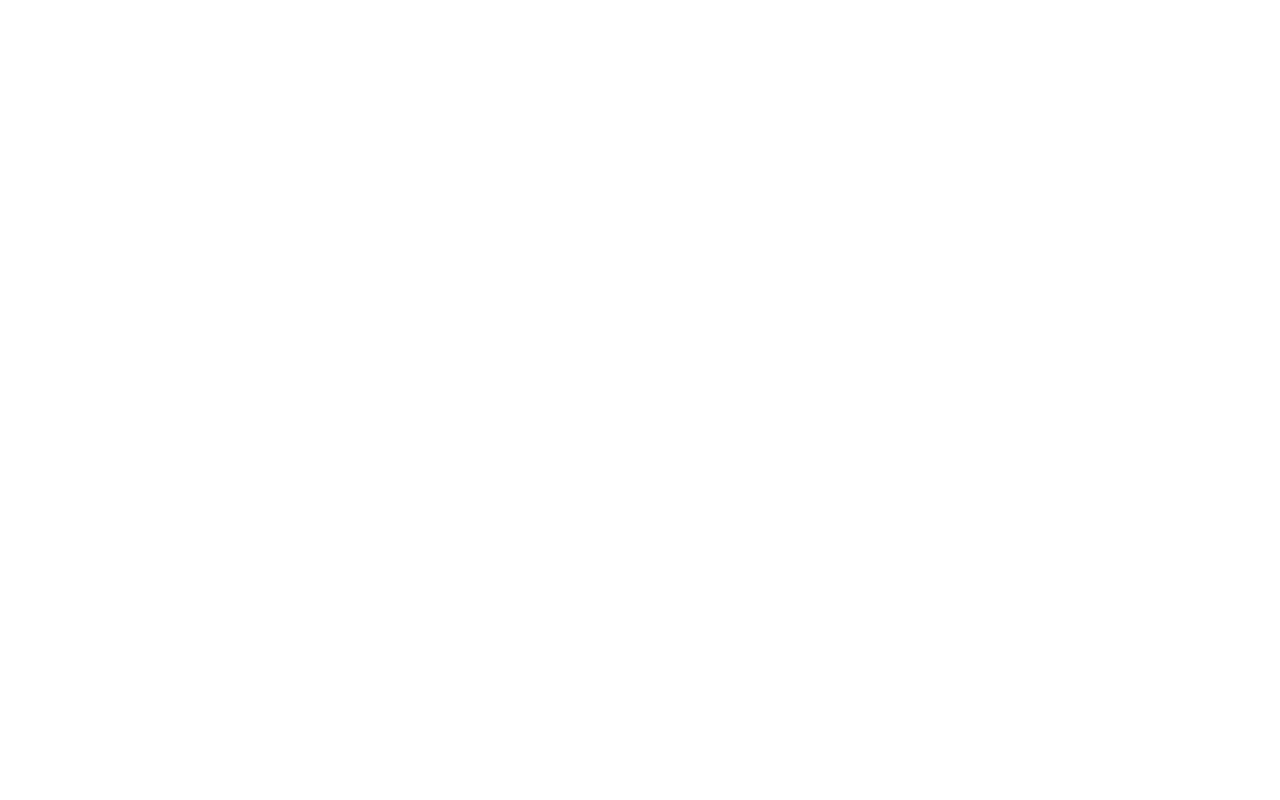
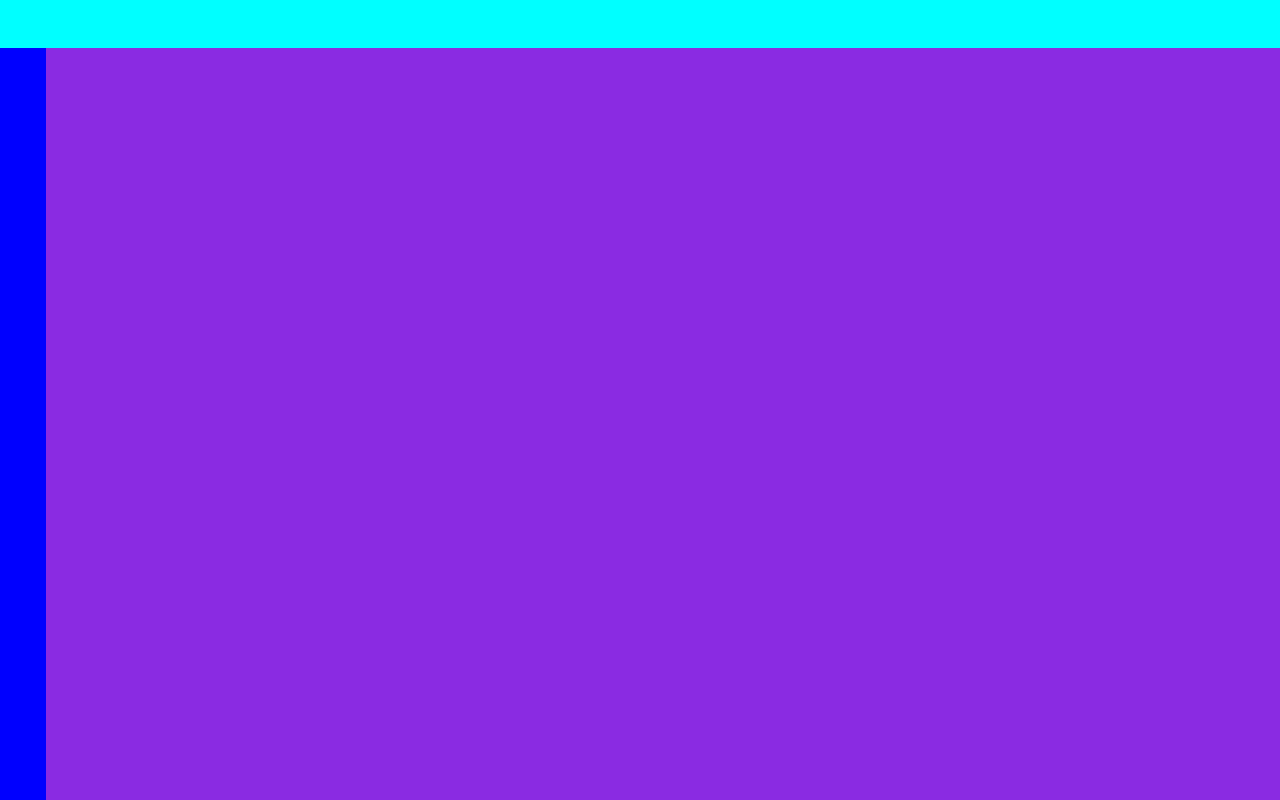
Before and after one commit to PaoloMarzocchi/html-css-bootstrap-dashboard, a plain HTML site: page index.html in a window 1280 px wide. Drawn offline with nearby package versions, Linux system fonts and the light colour scheme.

Commit message:
add macrostructure of header, sidebar and main

```diff
--- a/assets/css/style.css
+++ b/assets/css/style.css
@@ -1,3 +1,39 @@
+
+/* #region Debug */
+.debug{
+
+    #site_header{
+        height: 3rem;
+        background-color: aqua;
+    }
+
+
+
+    #site_sidebar{
+        height: 100%;
+        width: 3rem;
+        background-color: blue;
+    }
+
+    #site_main{
+        height: 100%;
+        width: 100%;
+        background-color: blueviolet;
+        overflow: auto;
+    }
+}
+/* #endregion Debug */
+
+/* #region Common */
 body {
     font-family:'Roboto', sans-serif;
 }
+/* #endregion Common */
+
+/* #region Utilities */
+.wrapper{
+    width: 100%;
+    height: 100vh;
+    overflow: hidden;
+}
+/* #endregion Utilities */
--- a/index.html
+++ b/index.html
@@ -1,16 +1,35 @@
 <!DOCTYPE html>
 <html lang="en">
+
 <head>
     <meta charset="UTF-8">
     <meta name="viewport" content="width=device-width, initial-scale=1.0">
     <title>Dashboard</title>
-    <link rel="stylesheet" href="https://cdnjs.cloudflare.com/ajax/libs/font-awesome/6.5.1/css/all.min.css" integrity="sha512-DTOQO9RWCH3ppGqcWaEA1BIZOC6xxalwEsw9c2QQeAIftl+Vegovlnee1c9QX4TctnWMn13TZye+giMm8e2LwA==" crossorigin="anonymous" referrerpolicy="no-referrer" />
+    <link rel="stylesheet" href="https://cdnjs.cloudflare.com/ajax/libs/font-awesome/6.5.1/css/all.min.css"
+        integrity="sha512-DTOQO9RWCH3ppGqcWaEA1BIZOC6xxalwEsw9c2QQeAIftl+Vegovlnee1c9QX4TctnWMn13TZye+giMm8e2LwA=="
+        crossorigin="anonymous" referrerpolicy="no-referrer" />
     <link rel="stylesheet" href="https://fonts.googleapis.com/css?family=Roboto">
-    <link href="https://cdn.jsdelivr.net/npm/bootstrap@5.3.2/dist/css/bootstrap.min.css" rel="stylesheet" integrity="sha384-T3c6CoIi6uLrA9TneNEoa7RxnatzjcDSCmG1MXxSR1GAsXEV/Dwwykc2MPK8M2HN" crossorigin="anonymous">
+    <link href="https://cdn.jsdelivr.net/npm/bootstrap@5.3.2/dist/css/bootstrap.min.css" rel="stylesheet"
+        integrity="sha384-T3c6CoIi6uLrA9TneNEoa7RxnatzjcDSCmG1MXxSR1GAsXEV/Dwwykc2MPK8M2HN" crossorigin="anonymous">
     <link rel="stylesheet" href="./assets/css/style.css">
 </head>
+
 <body class="debug">
+    <div class="wrapper">
+        <header id="site_header"></header>
+        <div class="wrapper d-flex">
+            <div id="site_sidebar">
 
-    <script src="https://cdn.jsdelivr.net/npm/bootstrap@5.3.2/dist/js/bootstrap.bundle.min.js" integrity="sha384-C6RzsynM9kWDrMNeT87bh95OGNyZPhcTNXj1NW7RuBCsyN/o0jlpcV8Qyq46cDfL" crossorigin="anonymous"></script>
+            </div>
+            <main id="site_main">
+
+
+            </main>
+        </div>
+    </div>
+    <script src="https://cdn.jsdelivr.net/npm/bootstrap@5.3.2/dist/js/bootstrap.bundle.min.js"
+        integrity="sha384-C6RzsynM9kWDrMNeT87bh95OGNyZPhcTNXj1NW7RuBCsyN/o0jlpcV8Qyq46cDfL"
+        crossorigin="anonymous"></script>
 </body>
+
 </html>
```
